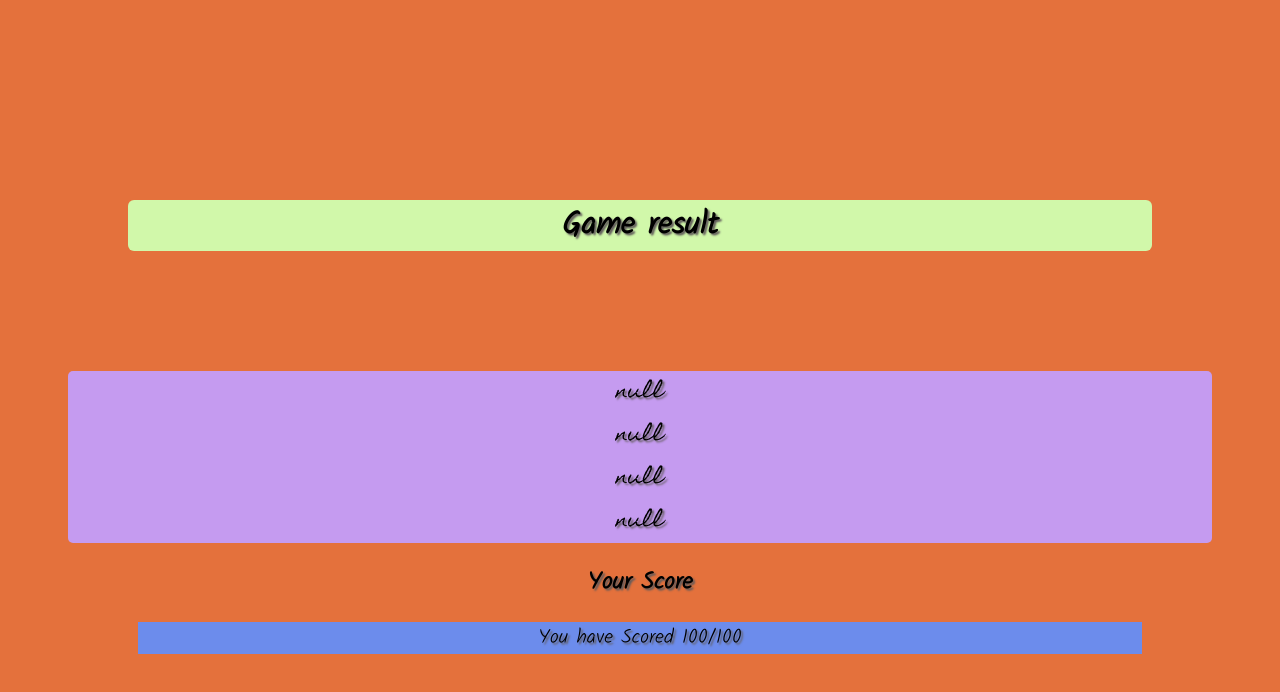
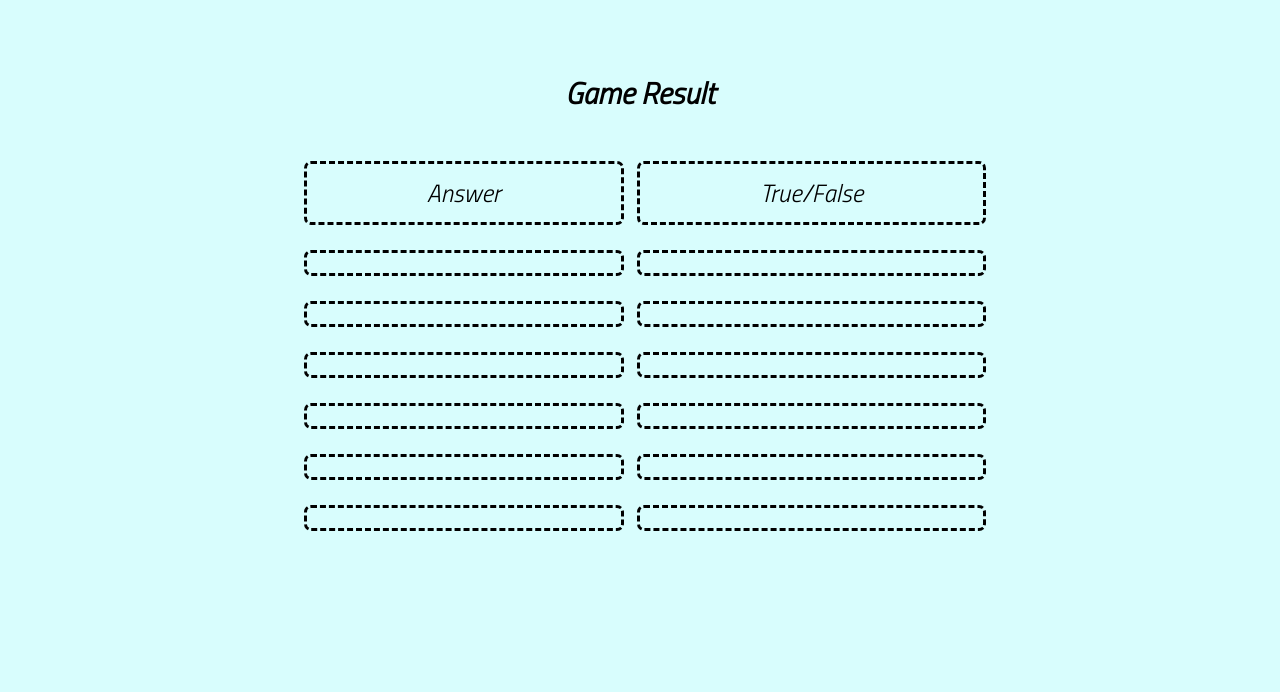
Before and after one commit to VaibhavSYSQ23/latest_quiz, a plain HTML site: page QUIZ/pages/Ending.html in a window 1280 px wide. Drawn offline with Linux system fonts and the light colour scheme.

Commit message:
the Ending function is added

```diff
--- a/QUIZ/pages/Ending.html
+++ b/QUIZ/pages/Ending.html
@@ -6,57 +6,75 @@
     <meta name="viewport" content="width=device-width, initial-scale=1.0">
     <title>Ending-result</title>
     <style>
-        @import url('https://fonts.googleapis.com/css2?family=Kalam:wght@300&display=swap');
+        @import url('https://fonts.googleapis.com/css2?family=Titillium+Web:ital,wght@1,300&display=swap');
         </style>
-        <style>
-            @import url('https://fonts.googleapis.com/css2?family=Homemade+Apple&display=swap');
-            </style>
-   <style>
+    <style>
         body{
-            margin-top: 200px;
             text-align: center;
-            background-color: rgb(228, 113, 60);
-            text-shadow: 2px 2px 2px rgb(97, 91, 91);
-            font-family: 'Kalam', cursive;
-            margin-bottom: 100px;
+            margin-top: 70px;
+            background-color: rgb(216, 253, 253);
+            font-family: 'Titillium Web', sans-serif;
+        }
+
+        .child{
+            text-align: justify;
+            display: inline-block;
+            margin-left: 10px;
         }
         h1{
-            background-color: rgb(209, 248, 170);
-            border-radius: 6px;
-            margin: 120px;
+            font-size: 30px;
         }
-        #Demo{
-            background-color: rgb(197, 155, 240);
-            margin: auto;
-            border-radius: 5px;
-            margin-left: 60px;
-            margin-right:60px;
-            font-size: 20px;
-            font-family: 'Homemade Apple', cursive;
+        .child p{
+            border-radius: 7px;
+            border-style: dashed;
+            text-align: center;
+            font-size: 25px;
+            padding: 10px 120px;
+            font-family: 'Titillium Web', sans-serif;
         }
-        #Score{
-            background-color: rgb(108, 140, 236);
-            margin-left: 130px;
-            margin-right:130px ;
-            font-size: 20px;
+        .child p:hover{
+            background-color: rgb(255, 169, 181);
         }
+
+
     </style>
-</head>
-<body>
-    <div>
-        <h1><p>Game result</p></h1>
-        <div>
-            <p id="Demo"></p>
+<body onload="gettingValue(0)">
+
+    <div><h1>Game Result</h1></div>
+    <div class="parent">
+        <div class="child">
+        <p class="Title">Answer</p>
+        <p id="a0"></p>
+        <p id="a1"></p>
+        <p id="a2"></p>
+        <p id="a3"></p>
+        <p id="a4"></p>
+        <p id="a5"></p>
         </div>
-        <div><h2>Your Score</h2>
-            <p id="Score"></p>
+        <div class="child">
+        <p class="Title">True/False</p>
+        <p id="b0"></p>
+        <p id="b1"></p>
+        <p id="b2"></p>
+        <p id="b3"></p>
+        <p id="b4"></p>
+        <p id="b5"></p>
         </div>
     </div>
+    <div id="Scores"><p></p></div>
+
     <script>
-        for (let i = 1;i <= 4; i++) {
-            document.getElementById("Demo").innerHTML += localStorage.getItem('value'+i) + "<br>" ;
+        function gettingValue(a){
+            var a ;
+            for (let a = 0; a <= 6; a++) {
+
+                document.getElementById("a"+a).innerHTML = localStorage.getItem("Answer"+a);
+
+                document.getElementById("b"+a).innerHTML = localStorage.getItem("Checker"+a);
+
+            }
         }
-        document.getElementById("Score").innerHTML = ('You have Scored 100/100');
+
     </script>
 </body>
 </html>
```
